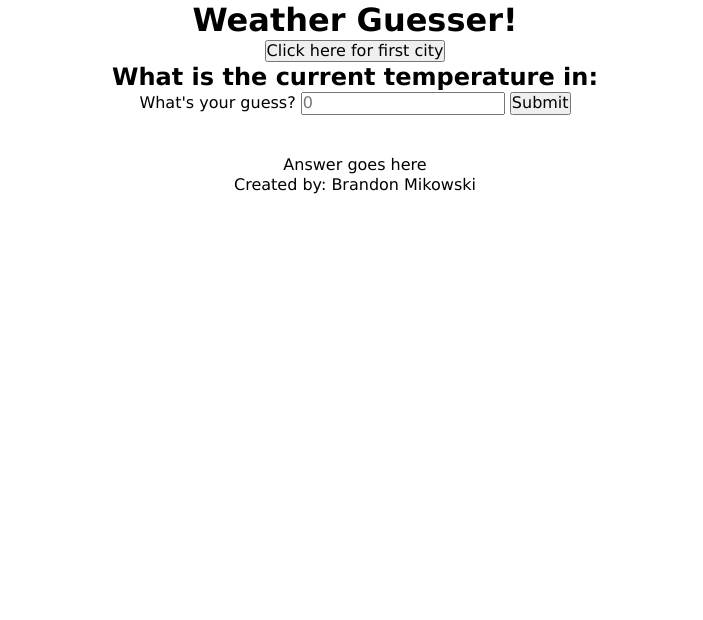
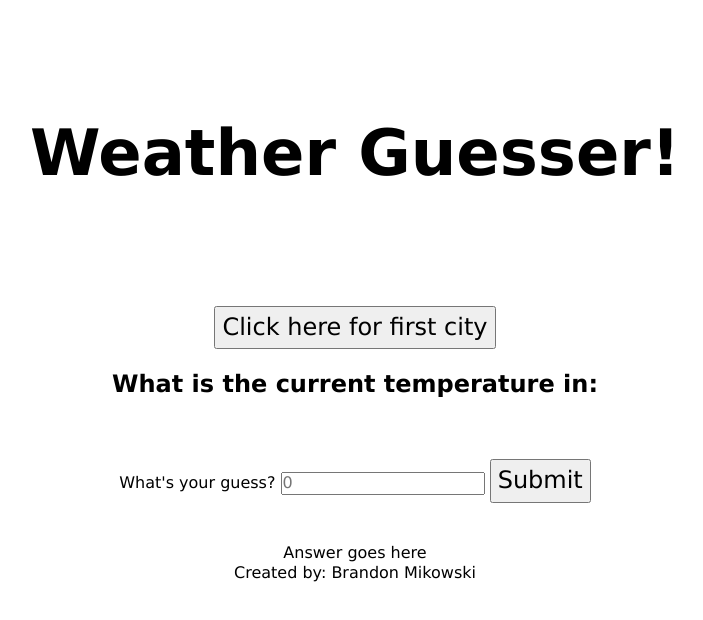
Before and after one commit to MikoFrosty/Weather-Guesser, a website with bundled scripts: page index.html in a window 1280 px wide. Shown: the whole page, without its empty margins (285-988 px from the left). Built offline with nearby package versions, Linux system fonts and the light colour scheme.

Commit message:
Add minor styling for existing elements

```diff
--- a/Resources/css/main.css
+++ b/Resources/css/main.css
@@ -8,7 +8,17 @@ main {
     text-align: center;
 }
 
-main h1 {
-    width: 500px;
-    margin: auto;
+main > h1 {
+    padding: 70px;
+    font-size: 4em;
 }
+
+main > h2 {
+    padding: 20px;
+}
+
+input[type="submit"] {
+    font-size: 1.5rem;
+    padding: 6px;
+    cursor: pointer;
+}
```
